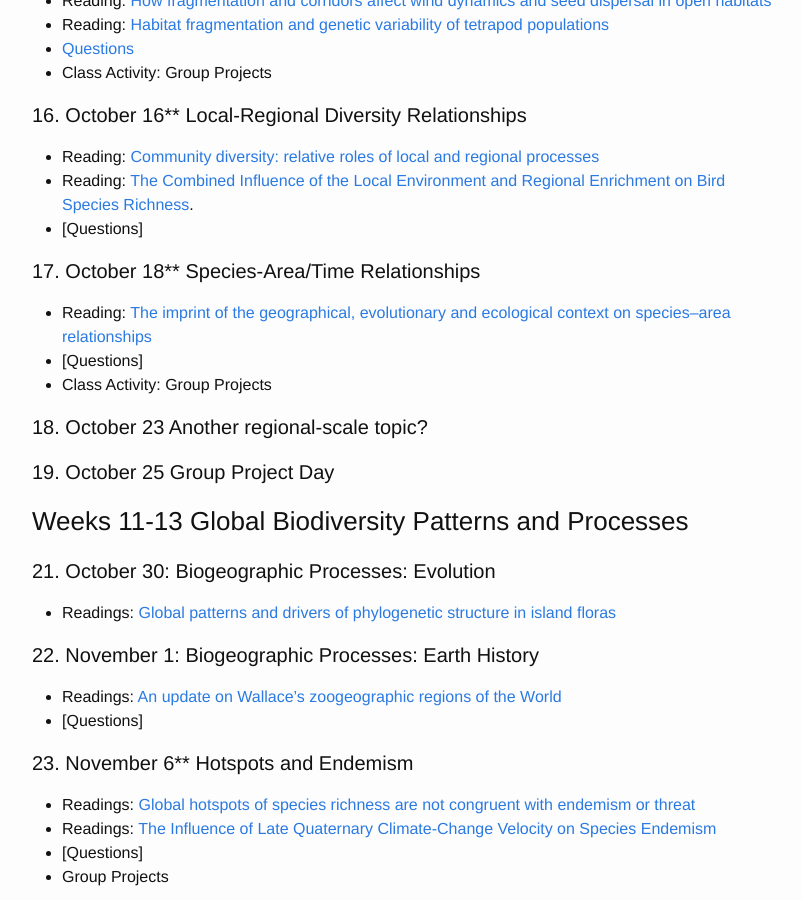
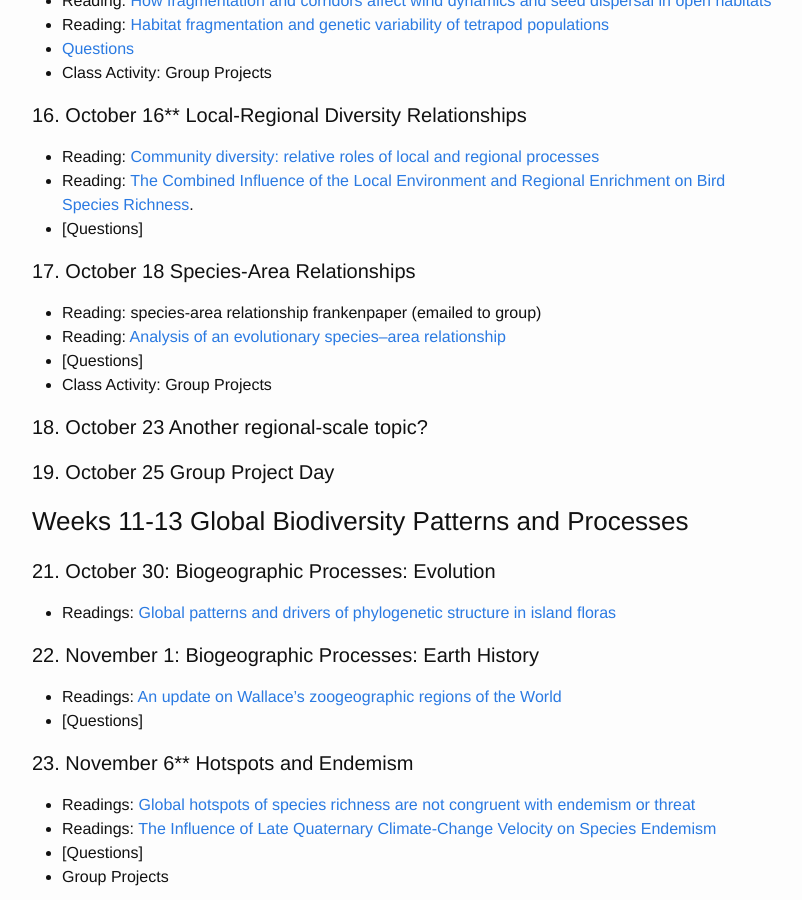
Before and after one commit to skmorgane/biodiversity-course, a Jekyll site: the page built from schedule.md, in a window 1280 px wide and 900 px high, scrolled down 2874 px. Shown: the whole window, without its empty margins (238-1040 px from the left). Built offline with Jekyll 4.4.1, drawn with Linux system fonts in a browser that asks for light colours.

Commit message:
Update SAR readings

```diff
--- a/schedule.md
+++ b/schedule.md
@@ -102,10 +102,11 @@ Everyone needs to read: [Assemblage Time Series Reveal Biodiversity Change but N
 * Reading: [The Combined Influence of the Local Environment and Regional Enrichment on Bird Species Richness](https://doi.org/10.1086/649578).
 * [Questions]
 
-#### 17. October 18** Species-Area/Time Relationships
-* Reading: [The imprint of the geographical, evolutionary and ecological context on species–area relationships](https://doi.org/10.1111/j.1461-0248.2005.00848.x)
+#### 17. October 18 Species-Area Relationships
+* Reading: species-area relationship frankenpaper (emailed to group)
+* Reading: [Analysis of an evolutionary species–area relationship](https://www.nature.com/articles/35048558)
 * [Questions]
-*  Class Activity: Group Projects
+* Class Activity: Group Projects
 
 #### 18. October 23 Another regional-scale topic?
 
```
